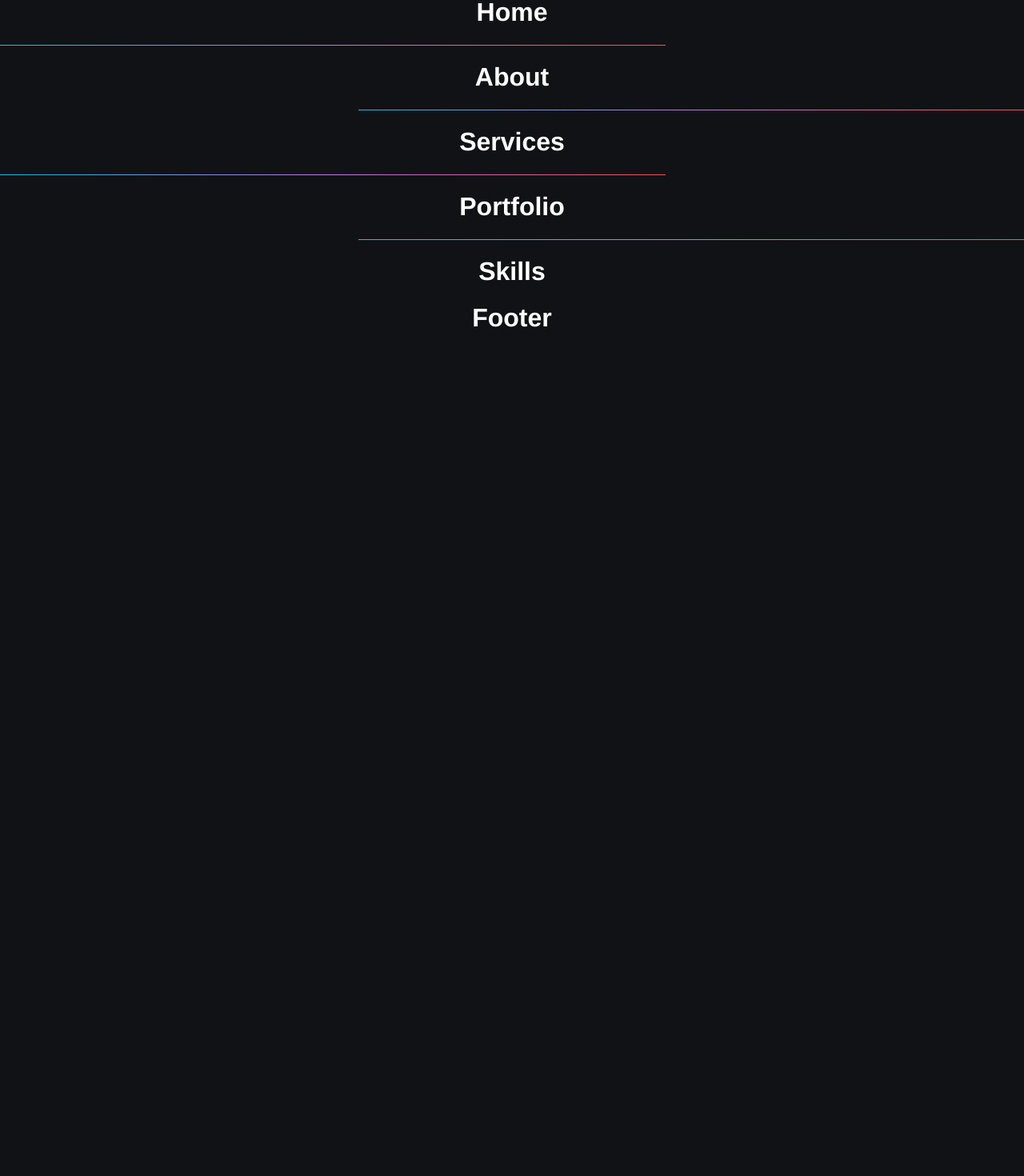
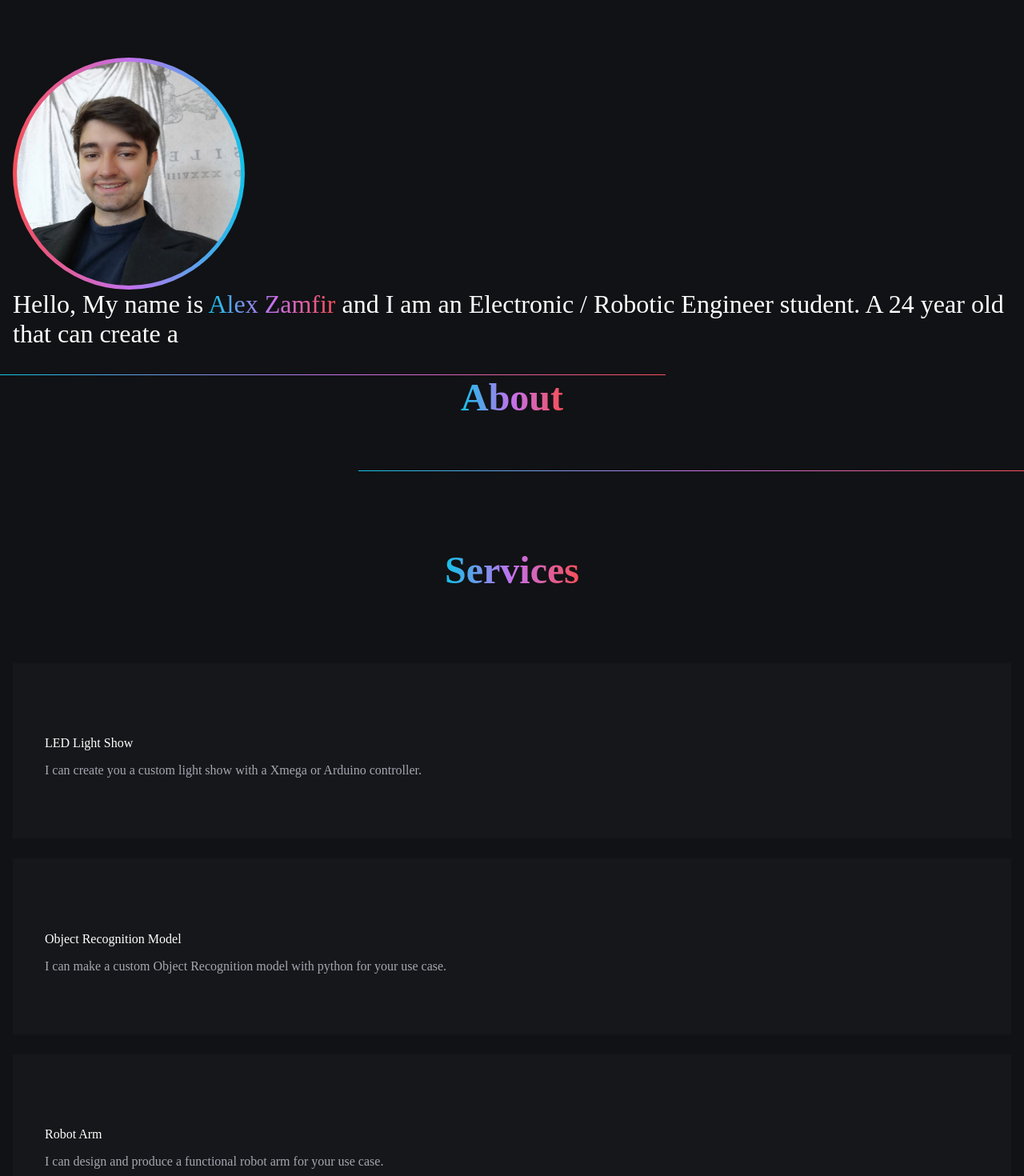
Before and after one commit to omwro/portfolio-az, a Vue app: page / in a window 1280 px wide. Shown: the part 60-1530 px from the top of the page at 80% size. Before the commit the page ends 800 px from the top, so only its background shows below. Built offline with nearby package versions, Linux system fonts and the light colour scheme.

Commit message:
Services part 1 done

```diff
--- a/src/App.vue
+++ b/src/App.vue
@@ -50,13 +50,6 @@ html {
 
     body {
         margin: 0;
-
-        #app {
-            font-family: Avenir, Helvetica, Arial, sans-serif;
-            -webkit-font-smoothing: antialiased;
-            -moz-osx-font-smoothing: grayscale;
-            text-align: center;
-        }
     }
 }
 </style>
--- a/src/components/Selfie.vue
+++ b/src/components/Selfie.vue
@@ -1,5 +1,7 @@
 <template>
-
+    <div class="selfie">
+        <img src="@/../public/img/home/selfie.jpeg" alt="profile picture"/>
+    </div>
 </template>
 
 <script>
@@ -8,6 +10,21 @@ export default {
 }
 </script>
 
-<style scoped>
+<style lang="scss" scoped>
+@import "src/main";
 
+.selfie {
+    height: 290px;
+    width: 290px;
+    background: $gradient-reverse;
+    border-radius: 100%;
+
+    img {
+        width: 280px;
+        height: 280px;
+        padding: 5px;
+        border-radius: 100%;
+        object-fit: cover;
+    }
+}
 </style>
--- a/src/main.scss
+++ b/src/main.scss
@@ -1,5 +1,26 @@
 $background: #111215;
-$container: rgba(255, 255, 255, 0.01);
+$container: rgba(255, 255, 255, 0.02);
+$block: rgba(255, 255, 255, 0.06);
 $primary: white;
 $secondary: #a4a7b1;
 $gradient: linear-gradient(to right, #12c2e9, #c471ed, #f64f59);
+$gradient-reverse: linear-gradient(to left, #12c2e9, #c471ed, #f64f59);
+
+h1 {
+  margin: 0 auto 64px;
+  font-size: 48px;
+  text-align: center;
+}
+
+.gradient {
+  background: $gradient;
+  -webkit-background-clip: text;
+  -webkit-text-fill-color: transparent;
+  width: max-content;
+}
+
+section {
+  display: flex;
+  flex-direction: column;
+  padding: 96px 16px 32px;
+}
--- a/src/sections/About.vue
+++ b/src/sections/About.vue
@@ -1,5 +1,5 @@
 <template>
-    <h1>About</h1>
+    <h1 class="gradient">About</h1>
 </template>
 
 <script>
--- a/src/sections/Home.vue
+++ b/src/sections/Home.vue
@@ -1,13 +1,37 @@
 <template>
-    <h1>Home</h1>
+    <section id="home">
+        <Selfie/>
+        <div class="paragraph">
+            Hello, My name is
+            <span class="gradient">Alex Zamfir</span>
+            and I am an Electronic
+            / Robotic Engineer student.
+            A 24 year old that can create a
+
+        </div>
+    </section>
 </template>
 
 <script>
+import Selfie from "@/components/Selfie";
+
 export default {
-    name: "Home"
+    name: "Home",
+    components: {Selfie},
+    data: () => ({
+        replace: [
+            { from: "Vue", to: "React?" },
+            { from: "Typewriter React?", to: "Joking, it`s Vue!" },
+        ],
+    }),
+
 }
 </script>
 
-<style scoped>
+<style lang="scss" scoped>
+@import "src/main";
 
+.paragraph {
+    font-size: 32px;
+}
 </style>
--- a/src/sections/Portfolio.vue
+++ b/src/sections/Portfolio.vue
@@ -1,5 +1,5 @@
 <template>
-    <h1>Portfolio</h1>
+    <h1 class="gradient">Portfolio</h1>
 </template>
 
 <script>
--- a/src/sections/Services.vue
+++ b/src/sections/Services.vue
@@ -1,5 +1,29 @@
 <template>
-    <h1>Services</h1>
+    <section id="services">
+        <h1 class="gradient">Services</h1>
+        <div class="container">
+            <div class="block">
+                <img/>
+                <h2>LED Light Show</h2>
+                <p>I can create you a custom light show with a Xmega or Arduino controller.</p>
+            </div>
+            <div class="block">
+                <img/>
+                <h2>Object Recognition Model</h2>
+                <p>I can make a custom Object Recognition model with python for your use case.</p>
+            </div>
+            <div class="block">
+                <img/>
+                <h2>Robot Arm</h2>
+                <p>I can design and produce a functional robot arm for your use case.</p>
+            </div>
+            <div class="block">
+                <img/>
+                <h2>Problem Solving</h2>
+                <p>I can think along your problem and solve it with the best solution.</p>
+            </div>
+        </div>
+    </section>
 </template>
 
 <script>
@@ -8,6 +32,23 @@ export default {
 }
 </script>
 
-<style scoped>
+<style lang="scss" scoped>
+@import "src/main";
 
+.block {
+    margin-top: 25px;
+    padding: 60px 40px;
+    background: $container;
+
+    h2 {
+        font-size: 16px;
+        font-weight: 500;
+        color: $primary;
+    }
+
+    p {
+        font-size: 16px;
+        color: $secondary;
+    }
+}
 </style>
--- a/src/sections/Skills.vue
+++ b/src/sections/Skills.vue
@@ -1,5 +1,5 @@
 <template>
-    <h1>Skills</h1>
+    <h1 class="gradient">Skills</h1>
 </template>
 
 <script>
```
